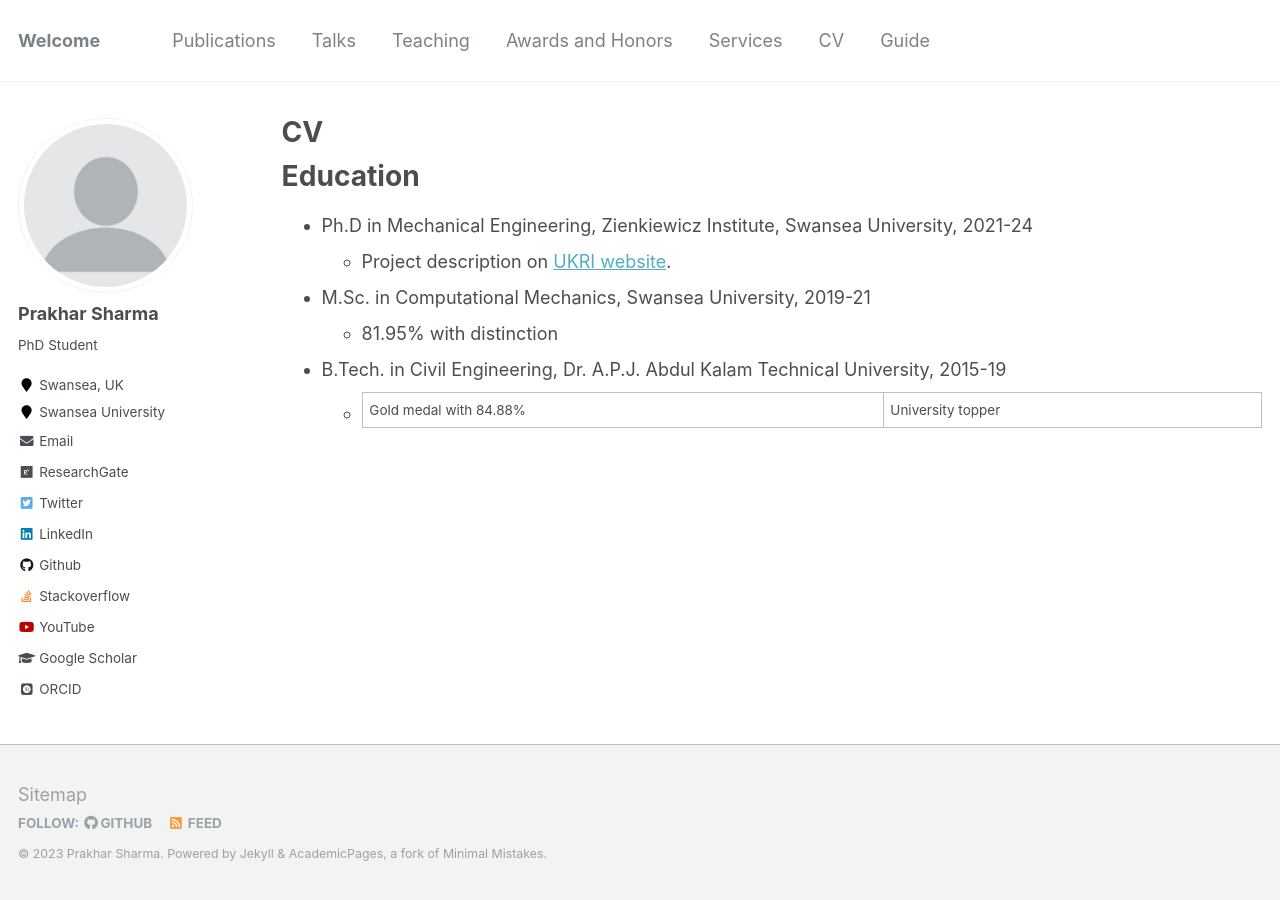
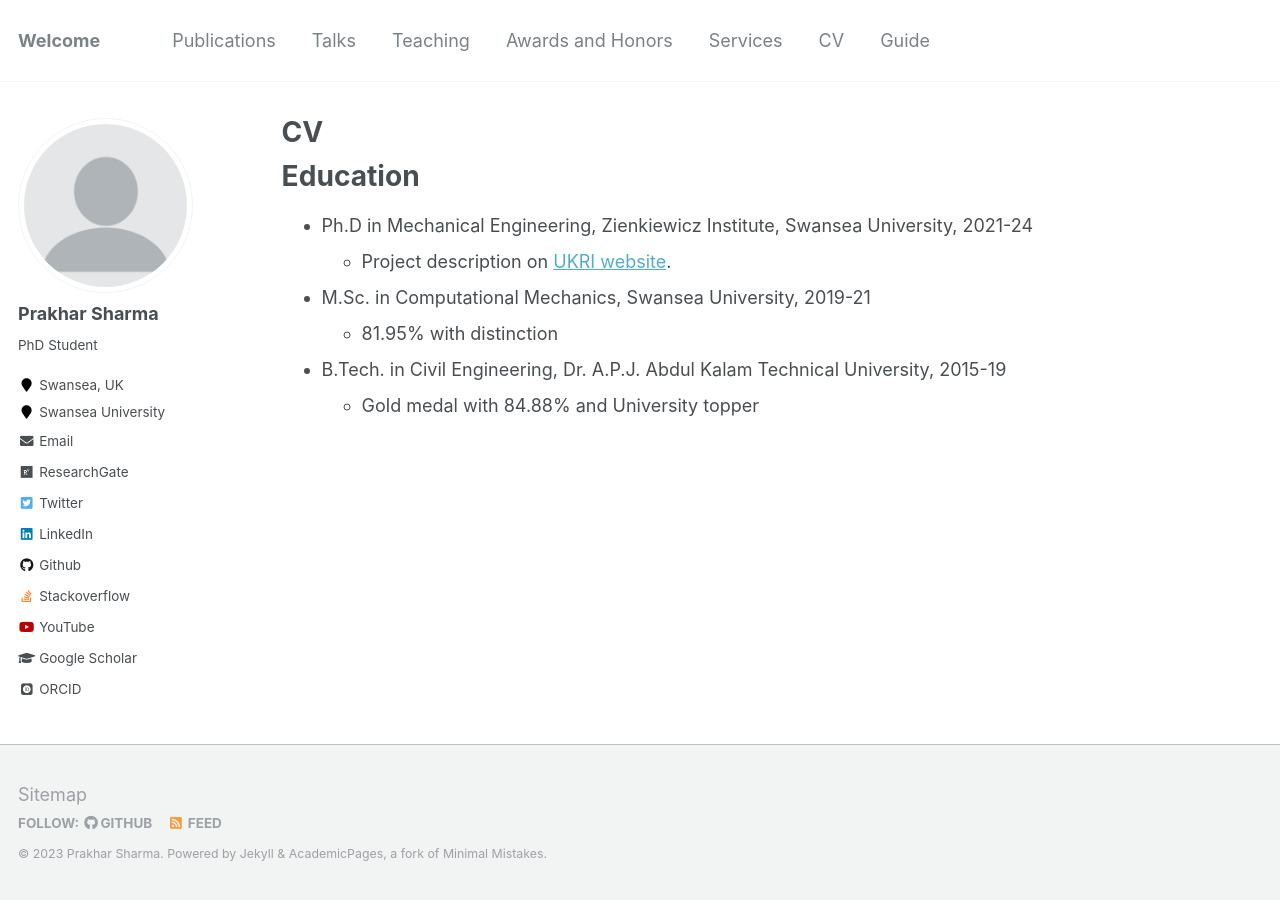
Before and after one commit to praksharma/praksharma.github.io, a Jekyll site: the page built from _pages/cv.md, in a window 1280 px wide. Built offline with Jekyll 4.4.1, drawn with Linux system fonts in a browser that asks for light colours; some web fonts are replaced.

Commit message:
btech correction

```diff
--- a/_pages/cv.md
+++ b/_pages/cv.md
@@ -12,4 +12,4 @@ Education
 * M.Sc. in Computational Mechanics, Swansea University, 2019-21
   * 81.95% with distinction
 * B.Tech. in Civil Engineering, Dr. A.P.J. Abdul Kalam Technical University, 2015-19
-  * Gold medal with 84.88% | University topper
+  * Gold medal with 84.88% and University topper
```
